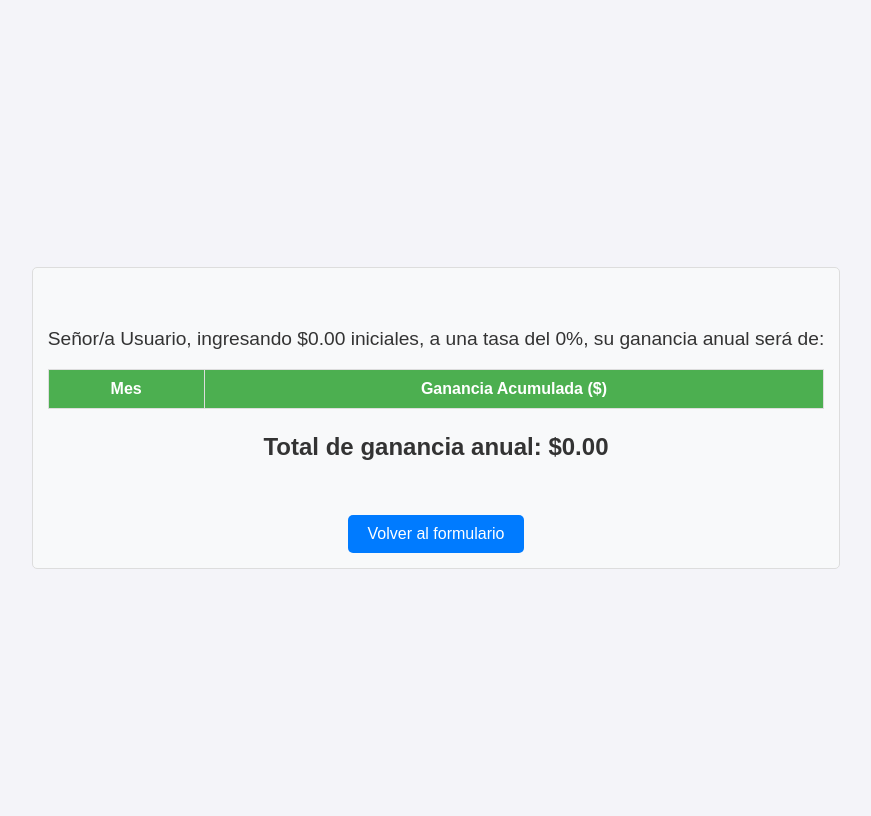
After one commit to MariaGiana/Apps-utiles, a PHP site: page /resultados.php in a window 1280 px wide. The commit adds this page. Shown: the whole page, without its empty margins (204-1075 px from the left). Run offline with PHP 8.4, Linux system fonts and the light colour scheme; lists and menus that the app fills with data are empty.

Commit message:
modificacion de calculadora ganancia anual y README

```diff
--- a/calculadora ganancia anual/calculadoraGanancia.css
+++ b/calculadora ganancia anual/calculadoraGanancia.css
@@ -1,22 +1,126 @@
-#formulario label,#formulario input{
-display: block;
-margin-bottom: 8px;
-}
-#formulario{
-    margin:15px ;
-}
-#resultados{
-    margin: 10px;
-    padding: 10px;
-}
-.leyenda{
-    margin: 10px;
-    font-weight:bold;
-    background-color: yellow;
+
+body {
+    font-family: Arial, sans-serif;
+    background-color: #f4f4f9;
+    color: #333;
+    display: flex;
+    justify-content: center;
+    align-items: center;
+    height: 100vh;
 }
 
-#btn_borrar,.btn_calcular{
-background-color: violet;
-border-radius: 10px;
-padding: 5px;
+
+#formulario {
+    background-color: #ffffff;
+    padding: 20px 30px;
+    border-radius: 10px;
+    box-shadow: 0 4px 6px rgba(0, 0, 0, 0.1);
+    width: 300px;
 }
+
+
+form label {
+    display: block;
+    margin-bottom: 8px;
+    font-weight: bold;
+    color: #555;
+}
+
+
+form input {
+    width: 100%;
+    padding: 10px;
+    margin-bottom: 15px;
+    border: 1px solid #ccc;
+    border-radius: 5px;
+    box-sizing: border-box;
+    font-size: 14px;
+}
+
+
+.btn_calcular {
+    width: 100%;
+    padding: 10px;
+    background-color: #28a745;
+    border: none;
+    border-radius: 5px;
+    color: #fff;
+    font-size: 16px;
+    cursor: pointer;
+    transition: background-color 0.3s ease;
+}
+
+.btn_calcular:hover {
+    background-color: #218838;
+}
+
+
+#resultados {
+    margin-top: 20px;
+    padding: 15px;
+    background-color: #f8f9fa;
+    border: 1px solid #ddd;
+    border-radius: 5px;
+    text-align: center;
+    font-size: 16px;
+}
+
+.leyenda {
+    font-size: 1.2em;
+    padding-top: 25px;
+    color: #333;
+}
+
+/* Tabla de resultados */
+table {
+    width: 100%;
+    border-collapse: collapse;
+    margin-bottom: 20px;
+}
+
+table th,
+table td {
+    padding: 10px;
+    text-align: center;
+    border: 1px solid #ddd;
+}
+
+table th {
+    background-color: #4CAF50;
+    color: white;
+    font-weight: bold;
+}
+
+table td {
+    background-color: #f9f9f9;
+}
+
+/* Fila alterna en la tabla */
+table tr:nth-child(even) td {
+    background-color: #f2f2f2;
+}
+
+/* Total de ganancia */
+.total {
+    font-size: 1.5em;
+    font-weight: bold;
+    color: #333;
+    margin-top: 20px;
+}
+
+/* Enlace de volver */
+.volver {
+    display: inline-block;
+    margin-top: 30px;
+    padding: 10px 20px;
+    background-color: #007BFF;
+    color: white;
+    text-decoration: none;
+    border-radius: 5px;
+    text-align: center;
+}
+
+.volver:hover {
+    background-color: #0056b3;
+    transition: background-color 0.3s;
+}
--- /dev/null
+++ b/calculadora ganancia anual/resultados.php
@@ -0,0 +1,51 @@
+<?php
+session_start();  // Iniciar sesión
+
+// Recuperar los datos de la sesión
+$nombre = isset($_SESSION['nombre']) ? $_SESSION['nombre'] : 'Usuario';
+$monto = isset($_SESSION['monto']) ? $_SESSION['monto'] : 0;
+$porcentajeInteres = isset($_SESSION['porcentajeInteres']) ? $_SESSION['porcentajeInteres'] : 0;
+$resultados = isset($_SESSION['resultados']) ? $_SESSION['resultados'] : [];
+$total = isset($_SESSION['total']) ? $_SESSION['total'] : 0;
+?>
+
+<!DOCTYPE html>
+<html lang="es">
+<head>
+    <meta charset="UTF-8">
+    <meta name="viewport" content="width=device-width, initial-scale=1.0">
+    <link rel="stylesheet" href="calculadoraGanancia.css">
+    <title>Resultados - Calculadora de Ganancia</title>
+</head>
+<body>
+    <div id="resultados">
+        <div class="leyenda">
+            <p>Señor/a <?php echo htmlspecialchars($nombre); ?>, ingresando $<?php echo number_format($monto, 2); ?> iniciales,
+            a una tasa del <?php echo $porcentajeInteres; ?>%, su ganancia anual será de:</p>
+        </div>
+
+        <table>
+            <thead>
+                <tr>
+                    <th>Mes</th>
+                    <th>Ganancia Acumulada ($)</th>
+                </tr>
+            </thead>
+            <tbody>
+                <?php
+                // Mostrar cada mes y su ganancia acumulada
+                foreach ($resultados as $row) {
+                    echo "<tr><td>Mes {$row['mes']}</td><td>$" . number_format($row['ganancia'], 2) . "</td></tr>";
+                }
+                ?>
+            </tbody>
+        </table>
+
+        <div class="total">
+            <p><strong>Total de ganancia anual: $<?php echo number_format($total, 2); ?></strong></p>
+        </div>
+
+        <a href="index.html" class="volver">Volver al formulario</a>
+    </div>
+</body>
+</html>
```
Also changed, not shown: calculadora ganancia anual/calculadoraGancia.php (+25 -21 lines), README.md, image-1.png (added), image.png (added).
